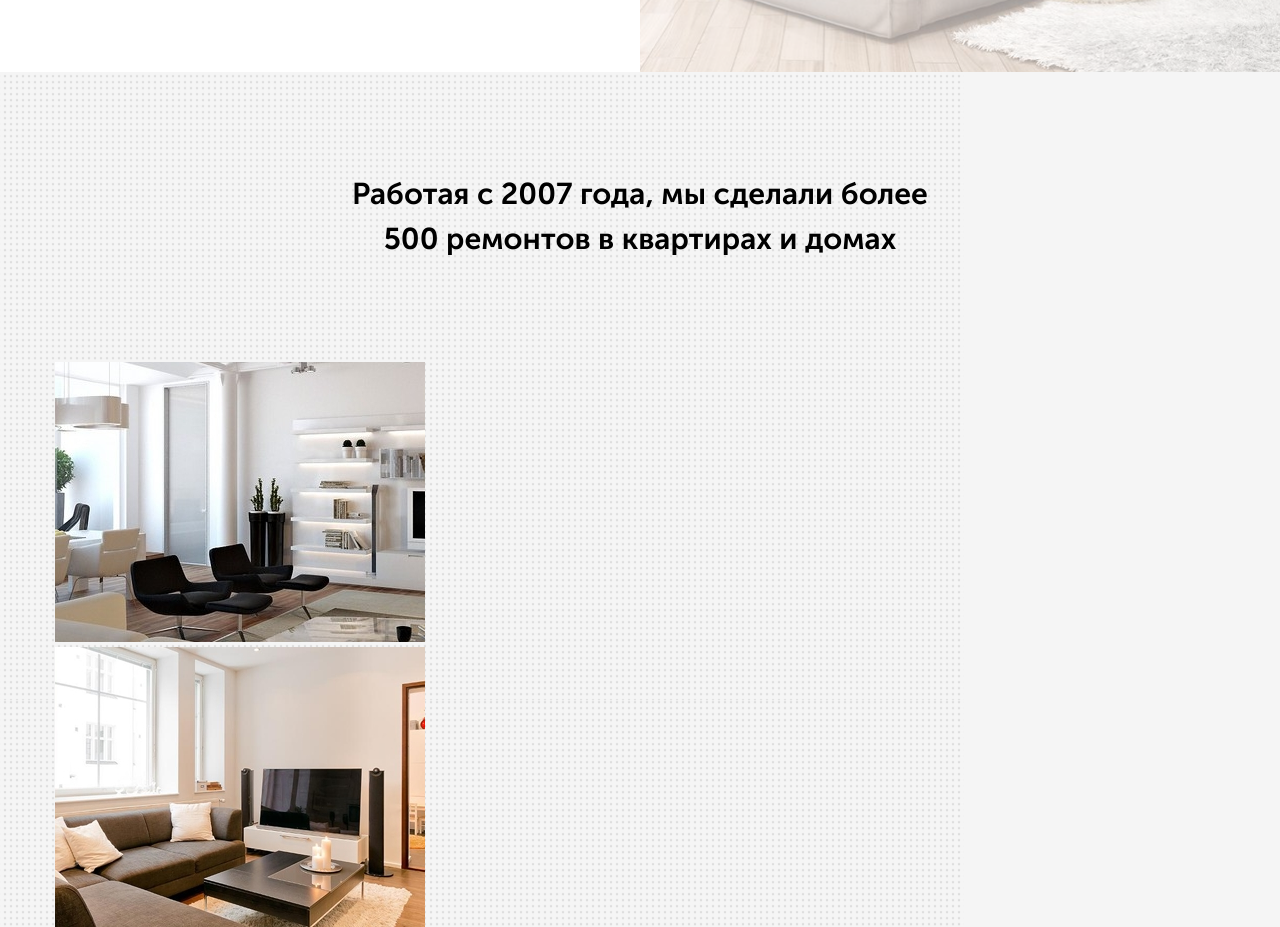
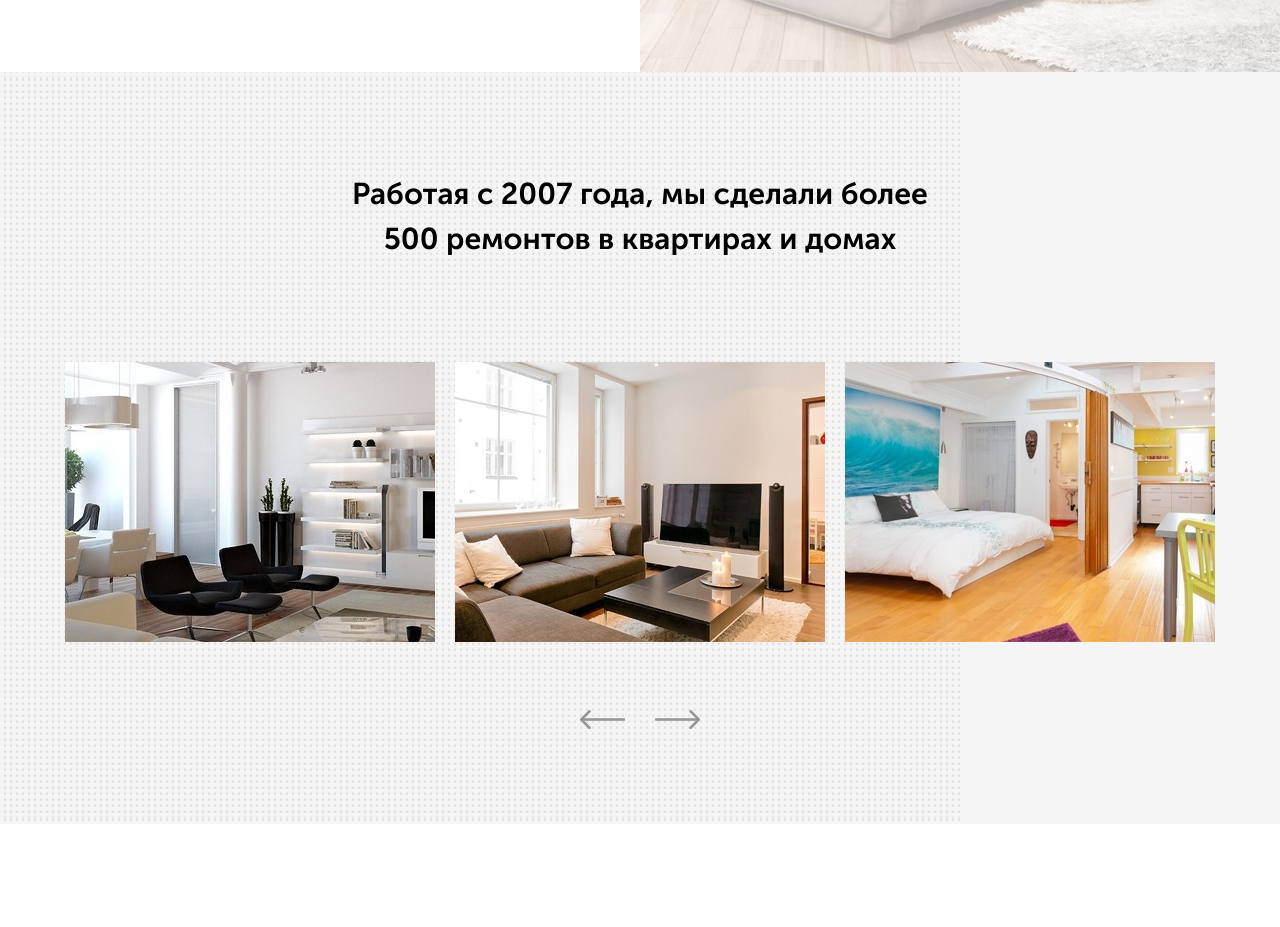
Before and after one commit to Vminskiy/repair_homework, a plain HTML site: page src/index.html in a window 1280 px wide. Shown: the part 1224-2151 px from the top of the page. After the commit the page ends 2048 px from the top, so only its background shows below. Drawn offline with nearby package versions, Linux system fonts and the light colour scheme.

Commit message:
Подключён слайдер Slick

```diff
--- /dev/null
+++ b/src/css/slick.css
@@ -0,0 +1,119 @@
+/* Slider */
+.slick-slider
+{
+    position: relative;
+
+    display: block;
+    box-sizing: border-box;
+
+    -webkit-user-select: none;
+       -moz-user-select: none;
+        -ms-user-select: none;
+            user-select: none;
+
+    -webkit-touch-callout: none;
+    -khtml-user-select: none;
+    -ms-touch-action: pan-y;
+        touch-action: pan-y;
+    -webkit-tap-highlight-color: transparent;
+}
+
+.slick-list
+{
+    position: relative;
+
+    display: block;
+    overflow: hidden;
+
+    margin: 0;
+    padding: 0;
+}
+.slick-list:focus
+{
+    outline: none;
+}
+.slick-list.dragging
+{
+    cursor: pointer;
+    cursor: hand;
+}
+
+.slick-slider .slick-track,
+.slick-slider .slick-list
+{
+    -webkit-transform: translate3d(0, 0, 0);
+       -moz-transform: translate3d(0, 0, 0);
+        -ms-transform: translate3d(0, 0, 0);
+         -o-transform: translate3d(0, 0, 0);
+            transform: translate3d(0, 0, 0);
+}
+
+.slick-track
+{
+    position: relative;
+    top: 0;
+    left: 0;
+
+    display: block;
+    margin-left: auto;
+    margin-right: auto;
+}
+.slick-track:before,
+.slick-track:after
+{
+    display: table;
+
+    content: '';
+}
+.slick-track:after
+{
+    clear: both;
+}
+.slick-loading .slick-track
+{
+    visibility: hidden;
+}
+
+.slick-slide
+{
+    display: none;
+    float: left;
+
+    height: 100%;
+    min-height: 1px;
+}
+[dir='rtl'] .slick-slide
+{
+    float: right;
+}
+.slick-slide img
+{
+    display: block;
+}
+.slick-slide.slick-loading img
+{
+    display: none;
+}
+.slick-slide.dragging img
+{
+    pointer-events: none;
+}
+.slick-initialized .slick-slide
+{
+    display: block;
+}
+.slick-loading .slick-slide
+{
+    visibility: hidden;
+}
+.slick-vertical .slick-slide
+{
+    display: block;
+
+    height: auto;
+
+    border: 1px solid transparent;
+}
+.slick-arrow.slick-hidden {
+    display: none;
+}
--- a/src/index.html
+++ b/src/index.html
@@ -6,6 +6,7 @@
   <meta http-equiv="X-UA-Compatible" content="ie=edge">
   <title>Ремонт квартир</title>
   <link rel="stylesheet" href="css/normalize.css">
+  <link rel="stylesheet" href="css/slick.css">
   <link rel="stylesheet" href="css/style.css">
 </head>
 <body>
@@ -146,18 +147,26 @@
       </h2>
 
     <div class="slider">
-      <div class="slider__item"><img src="img/third/image_1.jpg" alt="Слайд"></div>
+      <div class="slider__item"><img src="img/third/image_1.jpg" alt="Слайд" class="slider__image"></div>
       <!-- /.slider__item -->
-      <div class="slider__item"><img src="img/third/image_2.jpg" alt="Слайд"></div>
+      <div class="slider__item"><img src="img/third/image_2.jpg" alt="Слайд" class="slider__image"></div>
       <!-- /.slider__item -->
-      <div class="slider__item"><img src="img/third/image_3.jpg" alt="Слайд"></div>
+      <div class="slider__item"><img src="img/third/image_3.jpg" alt="Слайд" class="slider__image"></div>
       <!-- /.slider__item -->
-      <div class="slider__item"><img src="img/third/image_1.jpg" alt="Слайд"></div>
+      <div class="slider__item"><img src="img/third/image_1.jpg" alt="Слайд" class="slider__image"></div>
       <!-- /.slider__item -->
-      <div class="slider__item"><img src="img/third/image_2.jpg" alt="Слайд"></div>
+      <div class="slider__item"><img src="img/third/image_2.jpg" alt="Слайд" class="slider__image"></div>
       <!-- /.slider__item -->
-      <div class="slider__item"><img src="img/third/image_3.jpg" alt="Слайд"></div>
+      <div class="slider__item"><img src="img/third/image_3.jpg" alt="Слайд" class="slider__image"></div>
       <!-- /.slider__item -->
+    </div>
+    <div class="arrows third__arrows">
+      <div class="arrows__left">
+        <img src="img/third/left-arrow.png" alt="Предыдущий слайд">
+      </div>
+      <div class="arrows__right">
+          <img src="img/third/right-arrow.png" alt="Следующий слайд">
+        </div>
     </div>
     <!-- /.slider -->
   </div>
@@ -176,5 +185,32 @@
         crossorigin="anonymous"></script>
   <!-- <script src="js/modal.js"></script> -->
   <script src="js/button.js"></script>
+  <script src="js/slick.min.js"></script>
+  <script>
+    $(document).ready(function(){
+      $('.slider').slick({
+        slidesToShow: 3,
+        slidesToScroll: 1,
+        prevArrow: $('.arrows__left'),
+        nextArrow: $('.arrows__right'),
+        responsive: [
+          {
+            breakpoint: 1200,
+            settings: {
+              slidesToShow: 2,
+              slidesToScroll: 1,
+            }
+          },
+          {
+            breakpoint: 768,
+            settings: {
+              slidesToShow: 1,
+              slidesToScroll: 1
+            }
+          }
+        ]
+      });
+    });
+  </script>
 </body>
 </html>
--- a/src/sass/_interface.sass
+++ b/src/sass/_interface.sass
@@ -39,3 +39,12 @@ body
   line-height: 45px
   +bold
   text-align: center
+
+.arrows
+  &__left, &__right
+    &:hover
+      cursor: pointer
+
+.slider
+  &__image
+    margin: auto
--- a/src/sass/blocks/_third.sass
+++ b/src/sass/blocks/_third.sass
@@ -1,6 +1,13 @@
 .third
   background: $section-color url('../img/third/pattern.jpg') repeat-y center left
+  padding-bottom: 90px
   &__title
     margin: auto
     max-width: 600px
     margin-bottom: 100px
+  &__arrows
+    max-width: 120px
+    margin: auto
+    margin-top: 68px
+    display: flex
+    justify-content: space-between
```
Also changed, not shown: src/css/style.css, src/js/slick.min.js (added), 1 other file.
